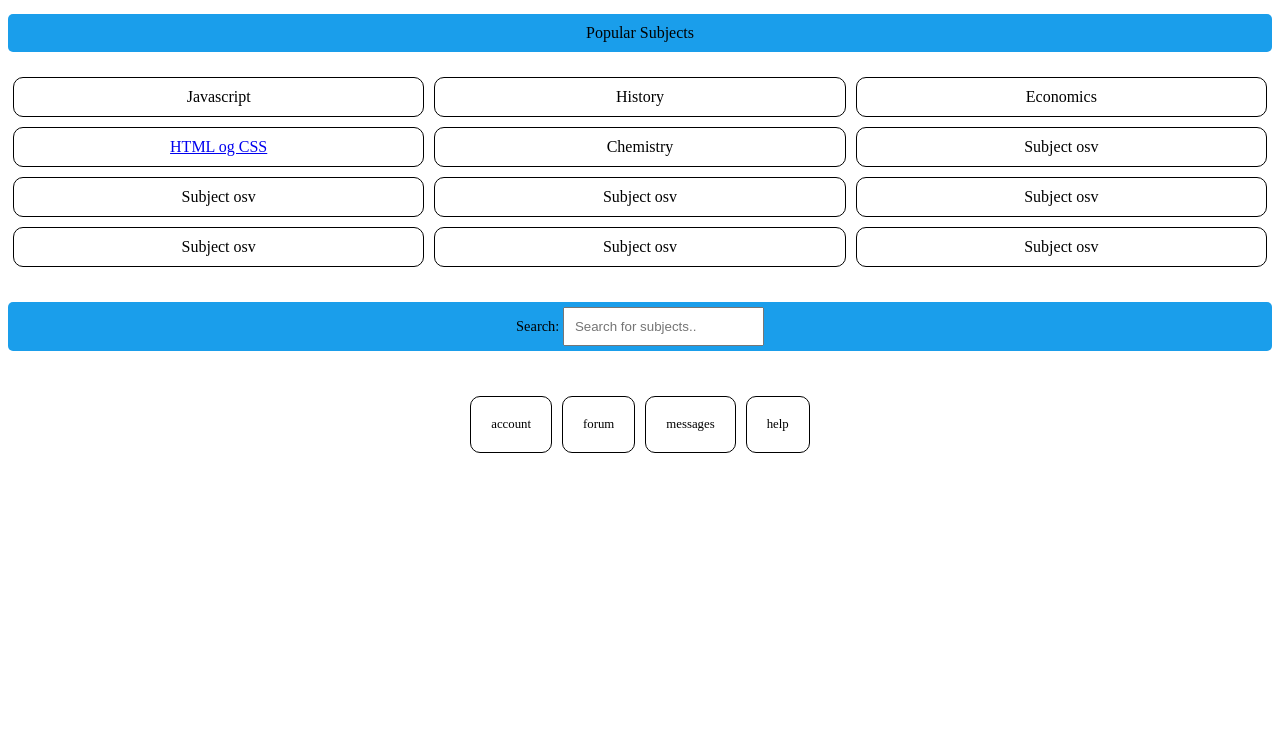
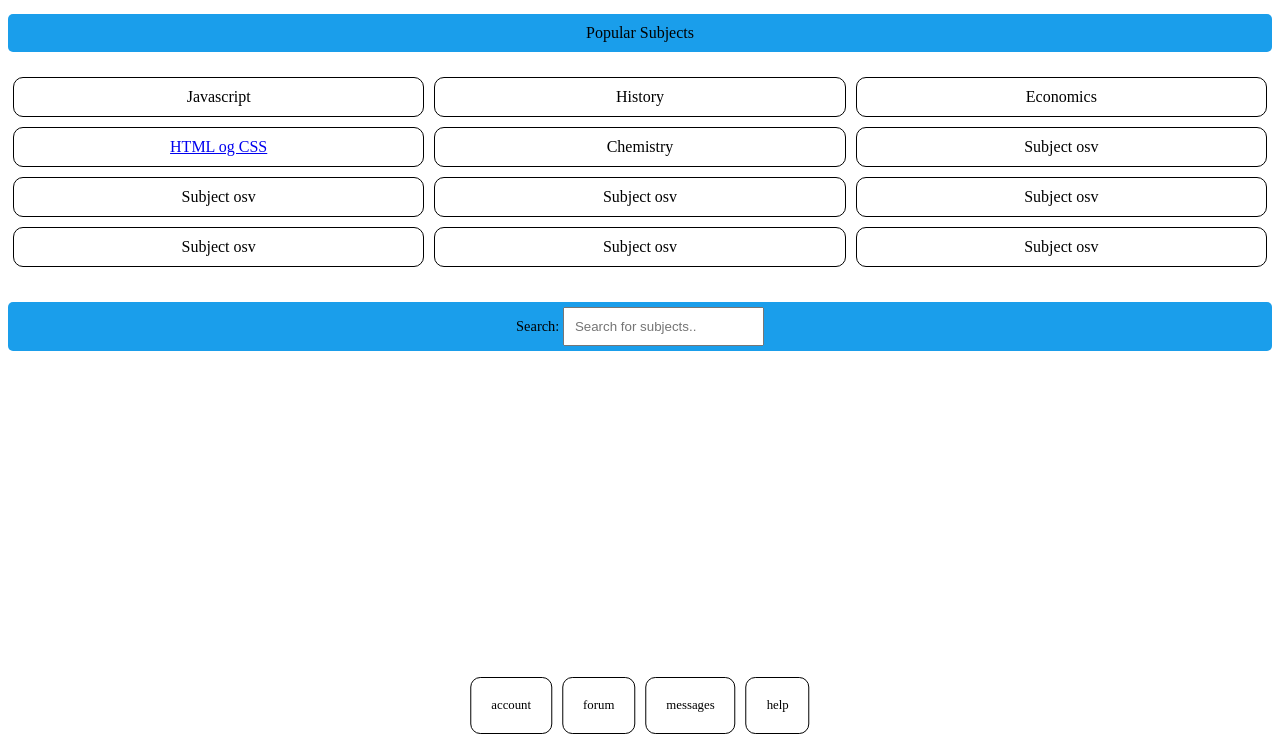
Before and after one commit to markusribe/learningpath.github.io, a plain HTML site: page forum.html in a window 1280 px wide. Shown: the part 61-800 px from the top of the page. Drawn offline with Linux system fonts and the light colour scheme.

Commit message:
navbar knapper

```diff
--- a/forum.html
+++ b/forum.html
@@ -28,7 +28,6 @@
                                     "subjects subjects subjects"
                                     " search search search"
                                     ". search-input ."
-                                    "navbar navbar navbar"
             ;
         }
 
@@ -52,10 +51,11 @@
             font-size: 0.8em;
         }
         .navbar {
-            grid-area: navbar;
             display: flex;
-            align-items: center;
-            justify-content: center;
+            position:fixed;
+            bottom:0;
+            left: 50%;
+            transform: translateX(-50%);
         }
 
         .navbar > p {
```
